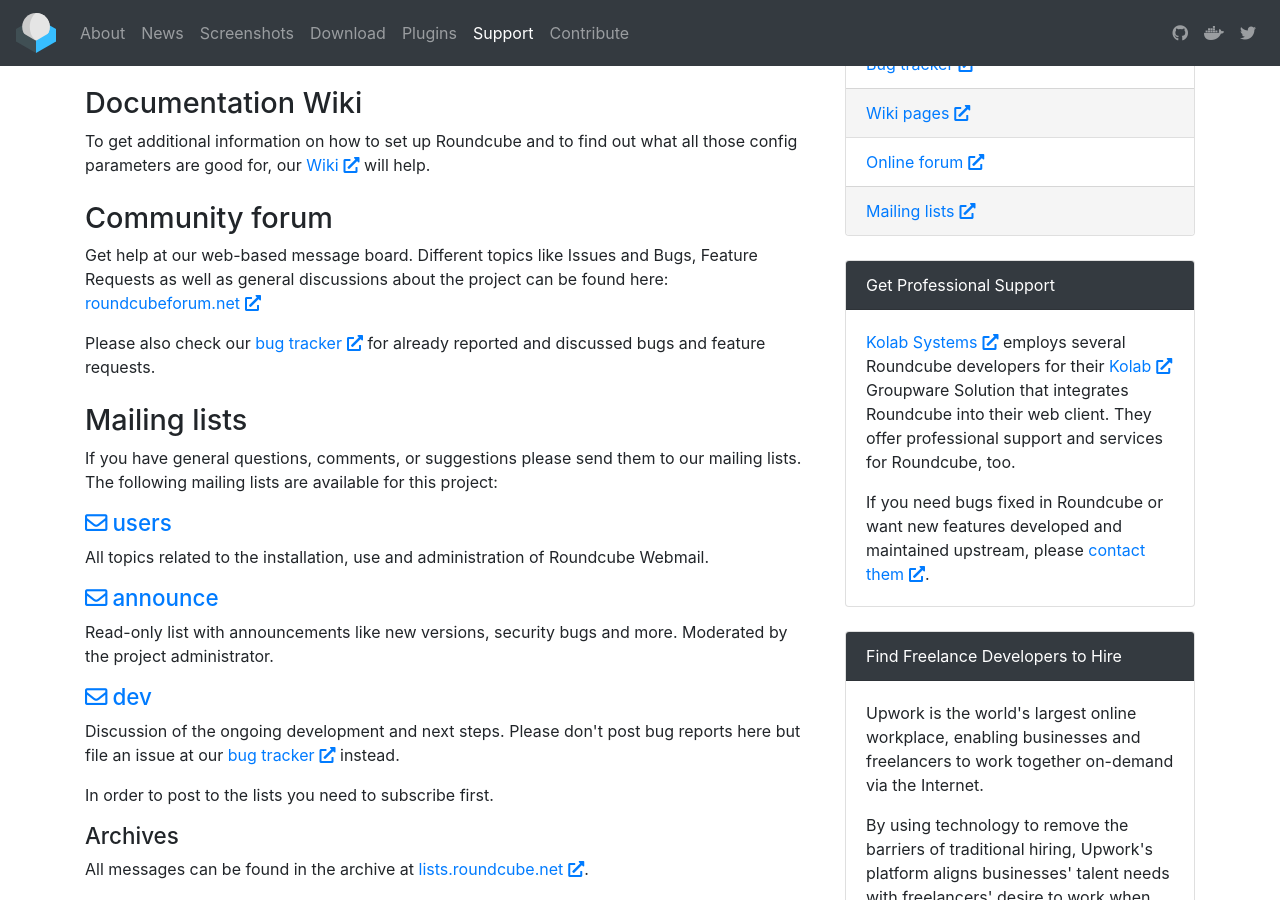
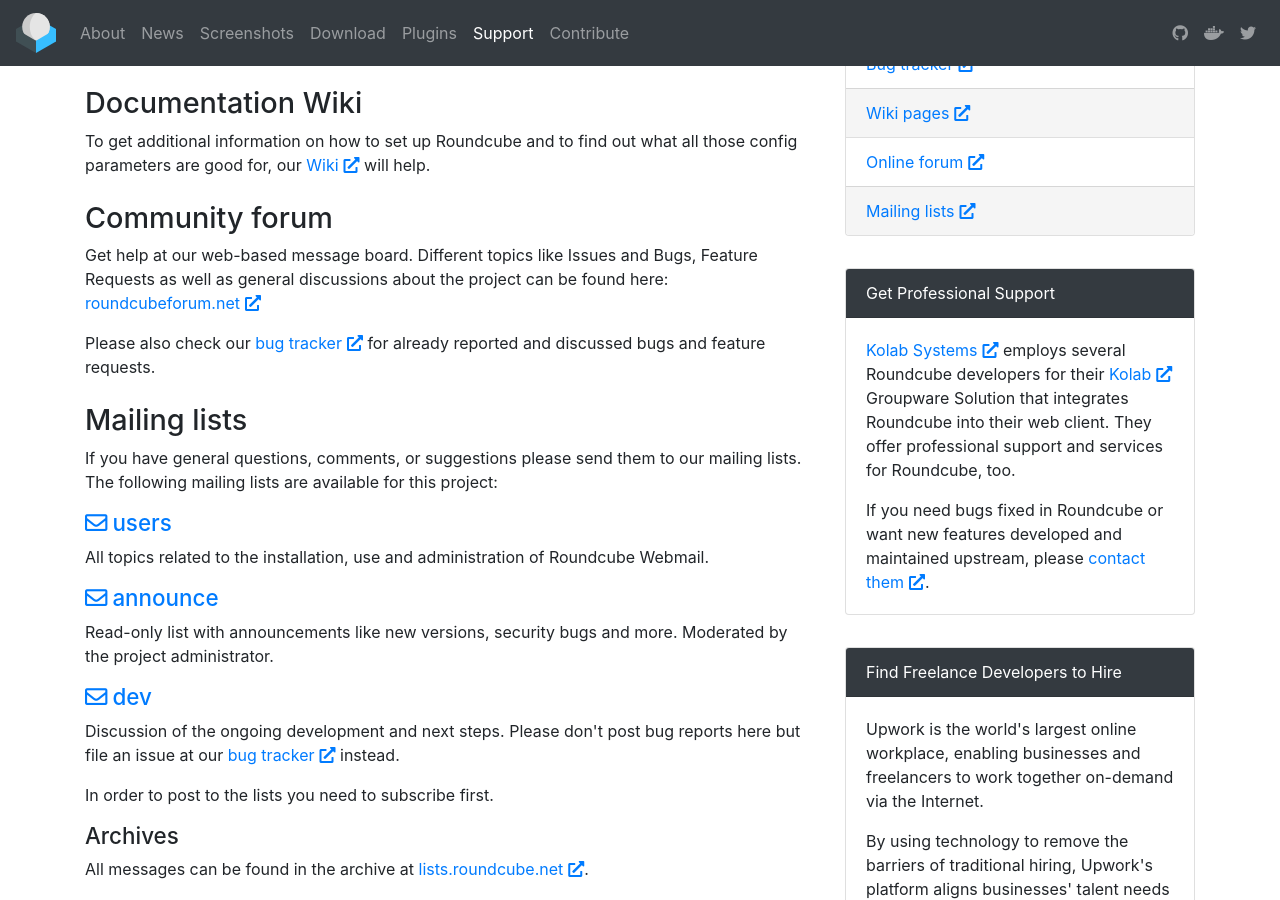
Before and after one commit to roundcube/roundcube.github.com, a Jekyll site: the page built from support/index.html, in a window 1280 px wide and 900 px high, scrolled down 350 px. Built offline with Jekyll 4.4.1, drawn with Linux system fonts in a browser that asks for light colours; nearby versions of some CDN libraries; comment, search, counter and statistics services are not loaded.

Commit message:
make card cols more consistent across the site

```diff
--- a/about/index.html
+++ b/about/index.html
@@ -136,7 +136,7 @@
 </div>
 
 <div class="row">
-    <div class="col-12 col-lg-6 my-3">
+    <div class="col-12 col-md-6 col-lg-4 my-3">
         <div class="card h-100">
             <div class="card-header bg-dark">
                 <a href="https://kolabnow.com" class="text-white" target="_blank">KolabNow</a>
@@ -157,7 +157,7 @@
         </div>
     </div>
 
-    <div class="col-12 col-lg-6 my-3">
+    <div class="col-12 col-md-6 col-lg-4 my-3">
         <div class="card h-100">
             <div class="card-header bg-dark">
                 <a href="https://www.xs4all.nl/en/" class="text-white" target="_blank">XS4ALL</a>
--- a/download/index.html
+++ b/download/index.html
@@ -52,7 +52,7 @@
 
 <h2>Other sources and downloads</h2>
 <div class="row">
-    <div class="col-12 col-lg-4 my-3">
+    <div class="col-12 col-md-6 col-lg-4 my-3">
         <div class="card h-100">
             <div class="card-header bg-dark">
                 <span class="text-white"><i class="fab fa-github fa-fw mr-1"></i> GitHub</span>
@@ -65,7 +65,7 @@
         </div>
     </div>
 
-    <div class="col-12 col-lg-4 my-3">
+    <div class="col-12 col-md-6 col-lg-4 my-3">
         <div class="card h-100">
             <div class="card-header bg-dark">
                 <span class="text-white"><i class="fab fa-docker fa-fw mr-1"></i> Docker</span>
@@ -77,7 +77,7 @@
         </div>
     </div>
 
-    <div class="col-12 col-lg-4 my-3">
+    <div class="col-12 col-md-6 col-lg-4 my-3">
         <div class="card h-100">
             <div class="card-header bg-dark">
                 <span class="text-white"><i class="fas fa-box-open fa-fw mr-1"></i> Other</span>
--- a/support/index.html
+++ b/support/index.html
@@ -71,8 +71,10 @@
         Some of the developers and experienced users provide helpful support there. Feel free to join us, be it to ask a question or to just hang out.</p>
     </div>
 
-<div class="col-lg-4 mt-4 mt-lg-0">
-    <div class="card mb-4">
+    <div class="col-lg-4">
+        <div class="row">
+            <div class="col-12 col-md-6 col-lg-12 my-3 mt-lg-0">
+                <div class="card h-100">
                     <div class="card-header bg-dark">
                         <span class="text-white">Links to Roundcube Support Sites</span>
                     </div>
@@ -83,8 +85,10 @@
                         <li class="list-group-item"><a href="http://lists.roundcube.net" class="rc-icon external-link" target="_blank">Mailing lists</a></li>
                     </ul>
                 </div>
+            </div>
 
-    <div class="card mb-4">
+            <div class="col-12 col-md-6 col-lg-12 my-3">
+                <div class="card h-100">
                     <div class="card-header bg-dark">
                         <span class="text-white">Get Professional Support</span>
                     </div>
@@ -95,8 +99,10 @@
                         <p class="card-text">If you need bugs fixed in Roundcube or want new features developed and maintained upstream, please <a href="https://kolabsystems.com/contact" class="rc-icon external-link" target="_blank">contact them</a>.</p>
                     </div>
                 </div>
+            </div>
 
-    <div class="card">
+            <div class="col-12 col-md-6 col-lg-12 my-3">
+                <div class="card h-100">
                     <div class="card-header bg-dark">
                         <span class="text-white">Find Freelance Developers to Hire</span>
                     </div>
@@ -112,3 +118,5 @@
                 </div>
             </div>
         </div>
+    </div>
+</div>
```
Also changed, not shown: contribute/index.html (+4 -4 lines), news/index.html (+9 -3 lines). Lines whose indentation alone changed are shown as unchanged.
